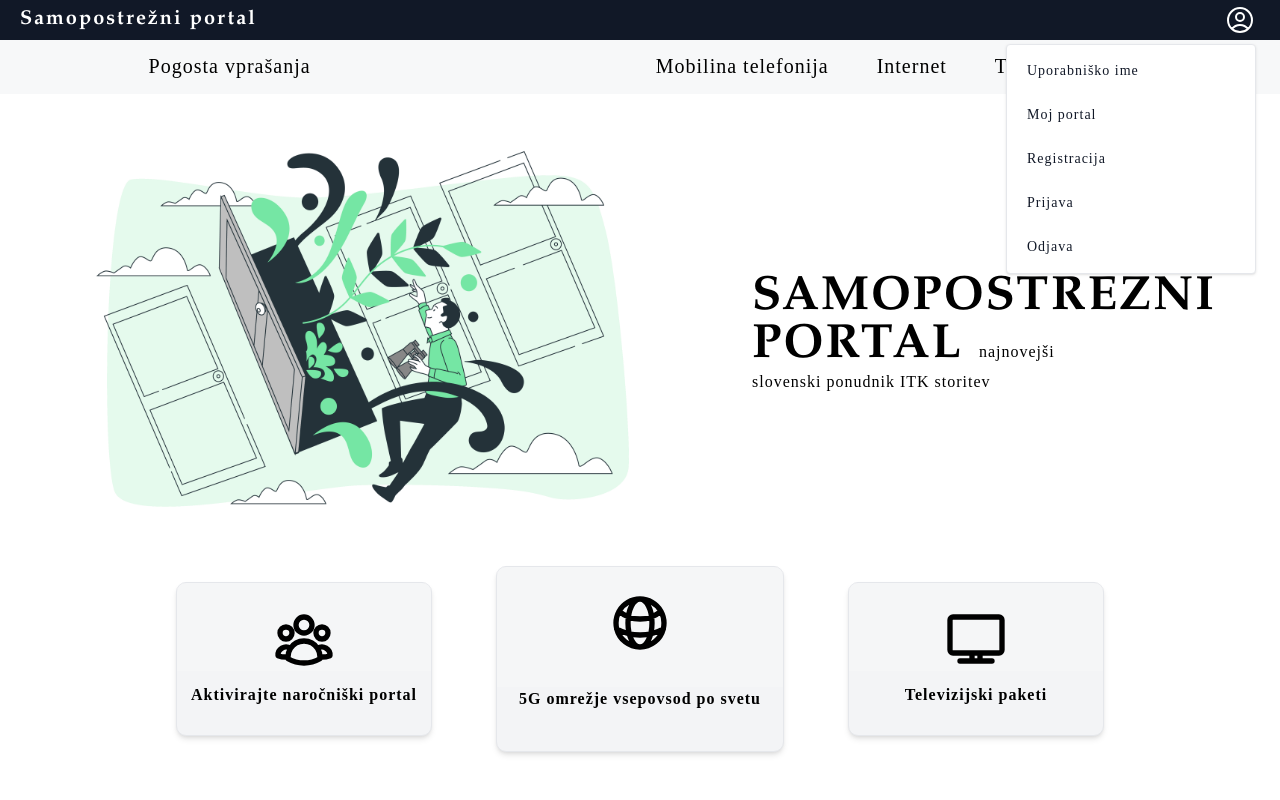
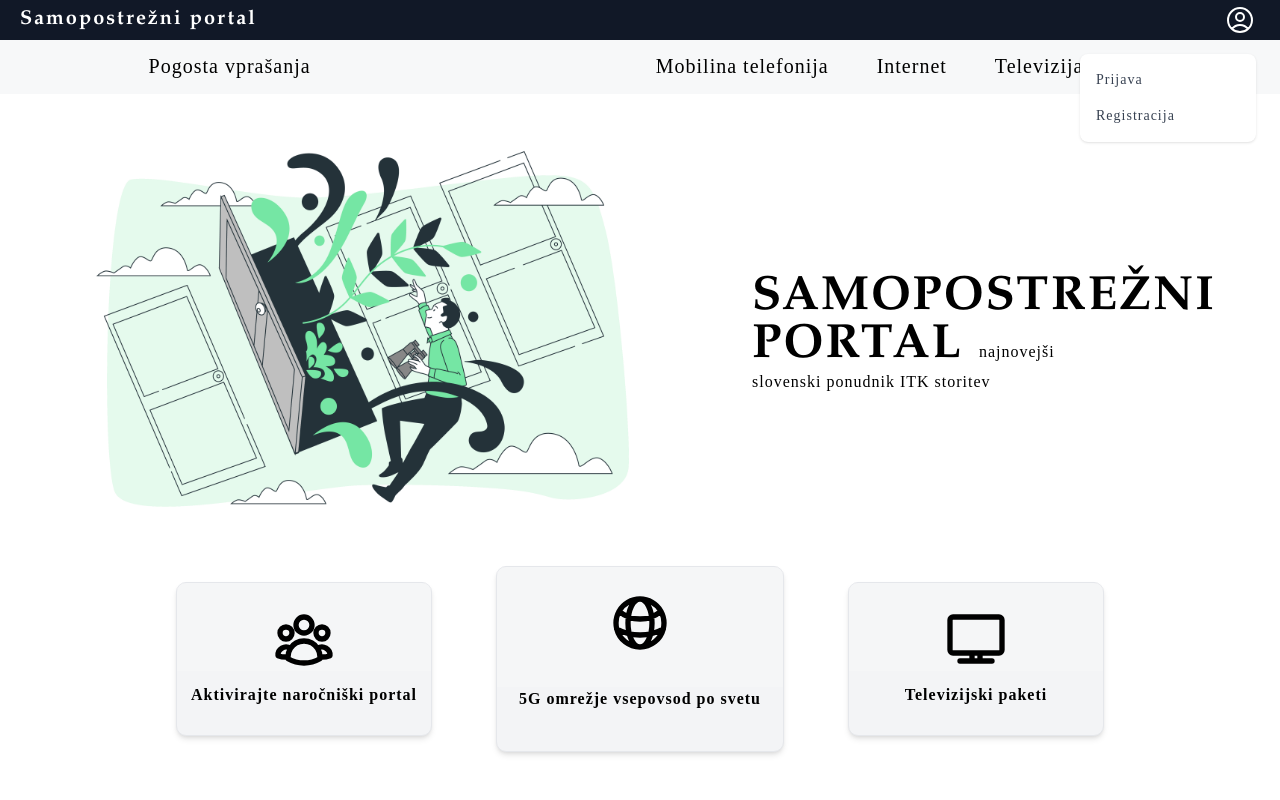
Before and after one commit to FrostyKitten02/bintegra-frontend, a React (Create React App) app in the folder app/: page / in a window 1280 px wide. Both pictures are taken after a click on the button 1240 px from the left and 20 px from the top of the page. Shown: the top 800 px of the page. Built offline with nearby package versions, Linux system fonts and the light colour scheme.

Commit message:
#30 - ADDED new user dropdown

```diff
--- a/app/src/template/UserDropdown.tsx
+++ b/app/src/template/UserDropdown.tsx
@@ -1,6 +1,6 @@
 import {UserCircleIcon} from "@heroicons/react/24/outline";
 import {Dropdown} from "flowbite-react";
-import React, {useContext} from "react";
+import React, {useContext, useState} from "react";
 import {Link, useNavigate} from "react-router-dom";
 import Paths from "../Paths";
 import {IPageContext, PageContext} from "../components/PageContextProvider";
@@ -10,52 +10,62 @@ import {IPageContext, PageContext} from "../components/PageContextProvider";
 export default function UserDropdown() {
     const navigate = useNavigate();
     const context = useContext<IPageContext>(PageContext);
+    const [toggle, setToggle] = useState<boolean>(false);
+
     return (
-        <Dropdown
-            inline
-            color="white"
-            className="w-[250px] overflow-hidden"
-            arrowIcon={false}
-            trigger="hover"
-            label={
-                <UserCircleIcon className="transition ease-in-out hover:scale-110 duration-300 h-8 w-8 text-white"/>
+        <div className="relative">
+            <button
+                onClick={() => {
+                    setToggle(prevState => !prevState);
+                }}
+                id="dropdownUserAvatarButton"
+                className="flex text-sm rounded-full"
+                type="button">
+                <UserCircleIcon className="transition text-white h-8 w-8"/>
+            </button>
+            {toggle ?
+                <div id="dropdownAvatar"
+                     className="z-10 bg-white right-0 top-[50px] absolute divide-y divide-gray-100 rounded-lg shadow w-44 dark:bg-gray-700 dark:divide-gray-600">
+                    <ul className="py-2 text-sm text-gray-700 dark:text-gray-200"
+                        aria-labelledby="dropdownUserAvatarButton">
+                        { context.loggedIn ?
+                            <li>
+                                <Link
+                                    to={Paths.USER_PORTAL_BASE_PATH}
+                                    className="block px-4 py-2 hover:bg-gray-100 dark:hover:bg-gray-600 dark:hover:text-white">
+                                    Moj portal
+                                </Link>
+                            </li> : null
+                        }
+                        { !context.loggedIn ?
+                            <>
+                                <li>
+                                    <Link
+                                        to={Paths.LOGIN}
+                                        className="block px-4 py-2 hover:bg-gray-100 dark:hover:bg-gray-600 dark:hover:text-white">
+                                        Prijava
+                                    </Link>
+                                </li>
+                                <li>
+                                    <Link to={Paths.REGISTER}
+                                          className="block px-4 py-2 hover:bg-gray-100 dark:hover:bg-gray-600 dark:hover:text-white">
+                                        Registracija
+                                    </Link>
+                                </li>
+                            </>: null
+                        }
+
+                    </ul>
+                    { context.loggedIn ?
+                        <div className="py-2">
+                            <Link to={Paths.SIGN_OUT}
+                                  className="block px-4 py-2 hover:bg-gray-100 dark:hover:bg-gray-600 dark:hover:text-white">
+                                Odjava
+                            </Link>
+                        </div> : null
+                    }
+                </div> : null
             }
-        >
-            <Dropdown.Header>
-                <span className="block p-1 text-sm">
-                    Uporabniško ime
-                </span>
-            </Dropdown.Header>
-            <Dropdown.Item
-                onClick={() => navigate(Paths.USER_PORTAL_BASE_PATH)}
-            >
-                <span className="p-1">
-                    Moj portal
-                </span>
-            </Dropdown.Item>
-            <Dropdown.Item
-                onClick={() => navigate(Paths.REGISTER)}
-            >
-                <span className="p-1">
-                    Registracija
-                </span>
-            </Dropdown.Item>
-            <Dropdown.Item
-                className=""
-                onClick={() => navigate(Paths.LOGIN)}
-            >
-                <span className="p-1">
-                    Prijava
-                </span>
-            </Dropdown.Item>
-            <Dropdown.Divider/>
-            <Dropdown.Item
-             onClick={() => {navigate(Paths.SIGN_OUT)}}
-            >
-               <span className="p-1">
-                   Odjava
-               </span>
-            </Dropdown.Item>
-        </Dropdown>
+        </div>
     )
 }
```
